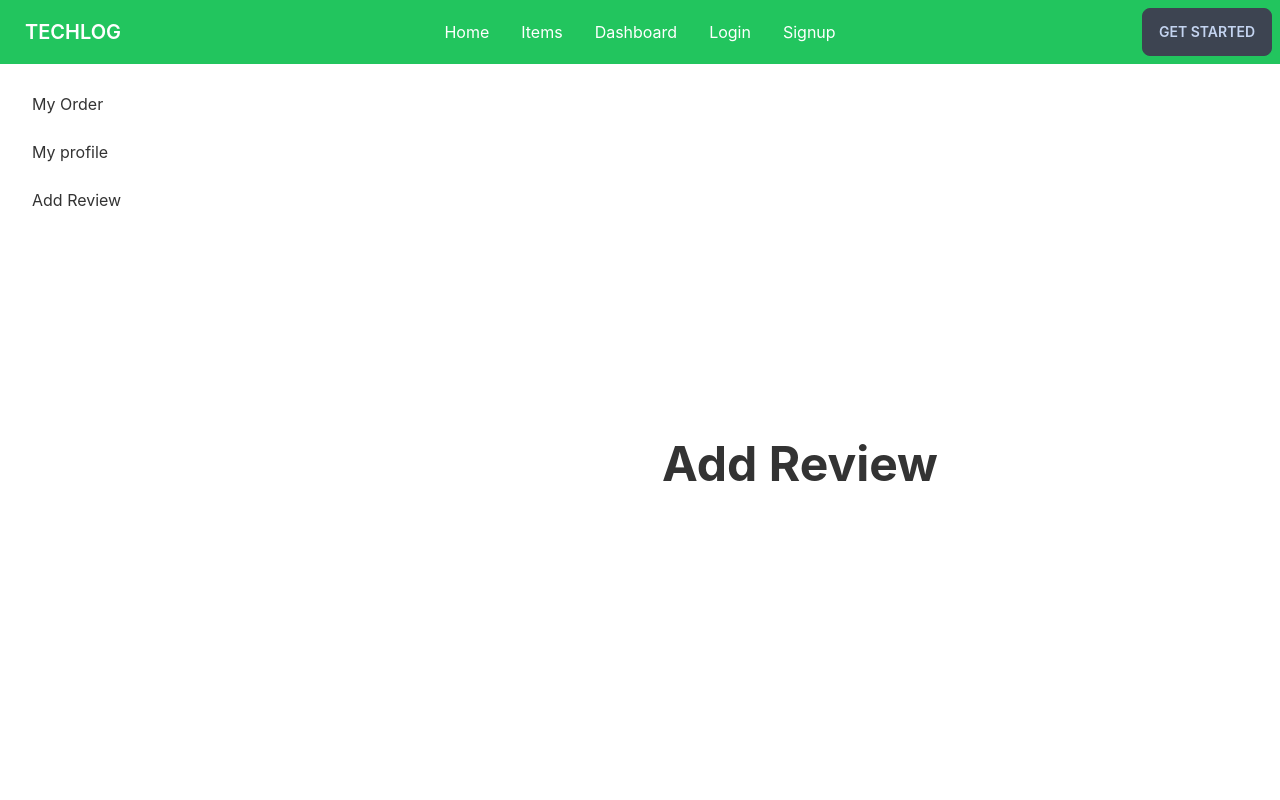
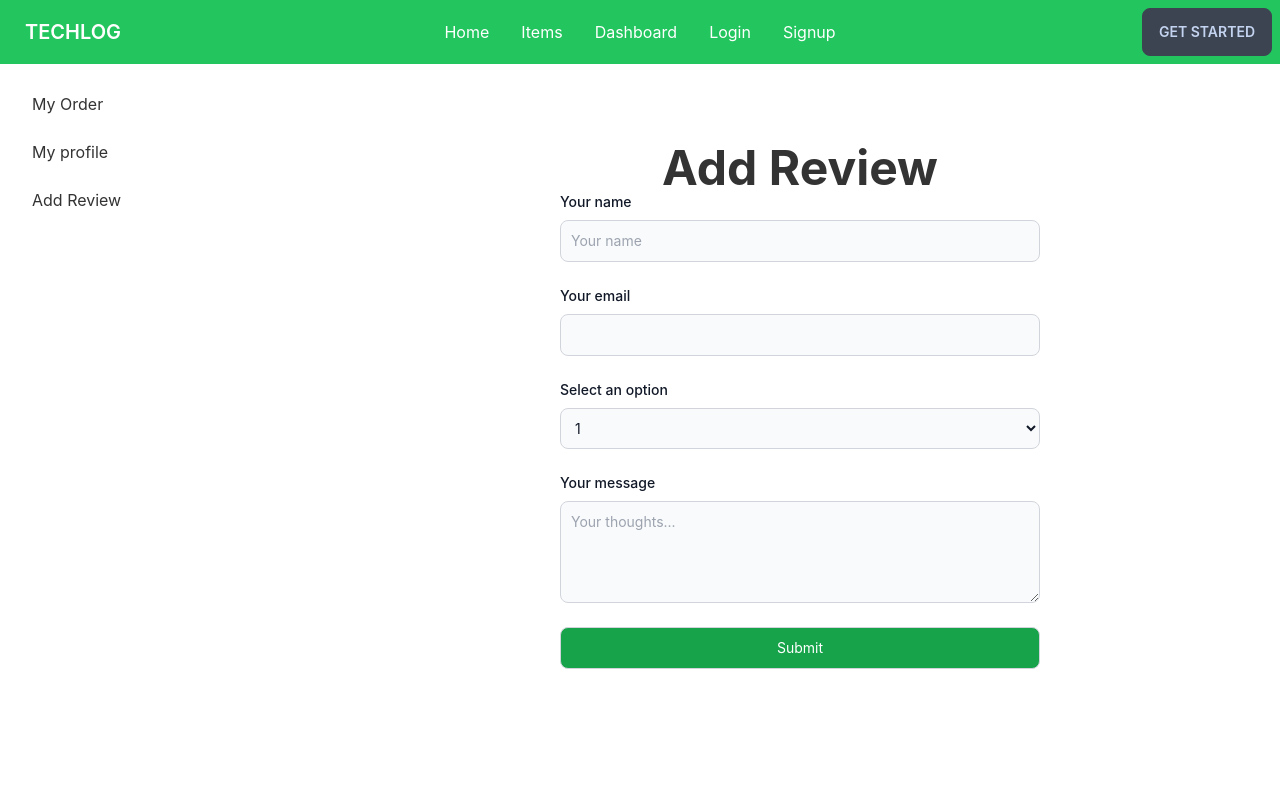
Before and after one commit to Enan1006/techlog-client, a React (Create React App) app: page /dashboard/add-review in a window 1280 px wide. Shown: the top 800 px of the page. Built offline with nearby package versions, Linux system fonts and the light colour scheme; no server answers.

Commit message:
add review added

```diff
--- a/package.json
+++ b/package.json
@@ -6,6 +6,7 @@
     "@testing-library/jest-dom": "^5.16.5",
     "@testing-library/react": "^13.3.0",
     "@testing-library/user-event": "^13.5.0",
+    "axios": "^0.27.2",
     "daisyui": "^2.24.0",
     "firebase": "^9.9.4",
     "react": "^18.2.0",
--- /dev/null
+++ b/src/Pages/AddReview/AddReview/AddReview.js
@@ -0,0 +1,11 @@
+import React from 'react';
+
+const AddReview = () => {
+    return (
+        <div>
+
+        </div>
+    );
+};
+
+export default AddReview;
--- a/src/Pages/Dashboard/AddReview/AddReview.js
+++ b/src/Pages/Dashboard/AddReview/AddReview.js
@@ -1,9 +1,61 @@
+import axios from 'axios';
 import React from 'react';
+import { useAuthState } from 'react-firebase-hooks/auth';
+import auth from '../../../firebase.init';
 
 const AddReview = () => {
+    const [user] = useAuthState(auth);
+    const handleSubmit = (event) => {
+        event.preventDefault();
+        const name = event.target.name.value;
+        const email = event.target.email.value;
+        const rating = event.target.rating.value;
+        const message = event.target.message.value;
+        console.log(name, email, rating, message);
+        axios.post('http://localhost:5000/reviews', {
+            name: name,
+            email: email,
+            rating: rating,
+            message: message,
+        })
+    }
     return (
-        <div>
+        <div className='my-20 w-1/2 mx-auto'>
             <h2 className='text-center text-grey-700 text-5xl font-bold'>Add Review</h2>
+            <div>
+                <form onSubmit={handleSubmit}>
+
+
+                    <div class="mb-6">
+                        <label for="name" class="block mb-2 text-sm font-medium text-gray-900 dark:text-gray-300">Your name</label>
+                        <input type="text" id="name" class="bg-gray-50 border border-gray-300 text-gray-900 text-sm rounded-lg focus:ring-blue-500 focus:border-blue-500 block w-full p-2.5 dark:bg-gray-700 dark:border-gray-600 dark:placeholder-gray-400 dark:text-white dark:focus:ring-blue-500 dark:focus:border-blue-500" placeholder="Your name" required />
+                    </div>
+                    <div class="mb-6">
+                        <label for="email" class="block mb-2 text-sm font-medium text-gray-900 dark:text-gray-300">Your email</label>
+                        <input type="email" id="email" class="bg-gray-50 border border-gray-300 text-gray-900 text-sm rounded-lg focus:ring-blue-500 focus:border-blue-500 block w-full p-2.5 dark:bg-gray-700 dark:border-gray-600 dark:placeholder-gray-400 dark:text-white dark:focus:ring-blue-500 dark:focus:border-blue-500" value={user?.email} readOnly disabled />
+                    </div>
+                    <div className='mb-6'>
+
+                        <label for="rating" class="block mb-2 text-sm font-medium text-gray-900 dark:text-gray-400">Select an option</label>
+                        <select id="rating" name='rating' class="bg-gray-50 border border-gray-300 text-gray-900 text-sm rounded-lg focus:ring-blue-500 focus:border-blue-500 block w-full p-2.5 dark:bg-gray-700 dark:border-gray-600 dark:placeholder-gray-400 dark:text-white dark:focus:ring-blue-500 dark:focus:border-blue-500">
+                            <option value="1">1</option>
+                            <option value="2">2</option>
+                            <option value="3">3</option>
+                            <option value="4">4</option>
+                            <option value="5">5</option>
+                        </select>
+
+                    </div>
+                    <div class="mb-6">
+
+                        <label for="message" class="block mb-2 text-sm font-medium text-gray-900 dark:text-gray-400">Your message</label>
+                        <textarea id="message" name='message' rows="4" class="block p-2.5 w-full text-sm text-gray-900 bg-gray-50 rounded-lg border border-gray-300 focus:ring-blue-500 focus:border-blue-500 dark:bg-gray-700 dark:border-gray-600 dark:placeholder-gray-400 dark:text-white dark:focus:ring-blue-500 dark:focus:border-blue-500" placeholder="Your thoughts..."></textarea>
+
+                    </div>
+                    <button type="submit" value="Submit" class="block p-2.5 w-full text-sm text-white bg-green-600 rounded-lg border border-gray-300 focus:ring-blue-500 focus:border-blue-500 dark:bg-gray-700 dark:border-gray-600 dark:placeholder-gray-400 dark:text-white dark:focus:ring-blue-500 dark:focus:border-blue-500">Submit</button>
+
+                </form>
+            </div>
         </div>
     );
 };
--- a/src/Pages/Dashboard/Dashboard/Dashboard.js
+++ b/src/Pages/Dashboard/Dashboard/Dashboard.js
@@ -6,7 +6,7 @@ const Dashboard = () => {
         <div>
             <div class="drawer drawer-mobile">
                 <input id="my-drawer-2" type="checkbox" class="drawer-toggle" />
-                <div class="drawer-content flex flex-col items-center justify-center">
+                <div class="drawer-content">
                     <Outlet />
                     <label for="my-drawer-2" class="btn btn-primary drawer-button lg:hidden">Open drawer</label>
 
--- a/src/Pages/Shared/Header/Header.js
+++ b/src/Pages/Shared/Header/Header.js
@@ -8,6 +8,7 @@ const Header = () => {
     const [user] = useAuthState(auth);
     const logout = () => {
         signOut(auth);
+        localStorage.removeItem('accessToken');
     };
     const menu = <div className='md:flex'>
         <li><Link to='/'>Home</Link></li>
--- a/src/Pages/Shared/Login/Login.js
+++ b/src/Pages/Shared/Login/Login.js
@@ -1,4 +1,4 @@
-import React from 'react';
+import React, { useEffect } from 'react';
 import { useForm } from "react-hook-form";
 import { useNavigate, useLocation, Link } from "react-router-dom";
 import { useSendPasswordResetEmail, useSignInWithEmailAndPassword, useSignInWithGoogle } from 'react-firebase-hooks/auth';
@@ -6,6 +6,7 @@ import auth from '../../../firebase.init';
 import { ToastContainer, toast } from 'react-toastify';
 import 'react-toastify/dist/ReactToastify.css';
 import Loader from '../Loader/Loader';
+import useToken from '../../../hooks/useToken';
 
 const Login = () => {
     const navigate = useNavigate();
@@ -20,11 +21,17 @@ const Login = () => {
     ] = useSignInWithEmailAndPassword(auth);
     const [signInWithGoogle, userGoogle, loadingGoogle, errorGoogle] = useSignInWithGoogle(auth);
 
+    const token = useToken(userEmail || userGoogle)
+
+    let from = location.state?.from?.pathname || "/";
+    useEffect(() => {
+        if (token) {
+            // navigate(from, { replace: true });
+        }
+    }, [token, from, navigate])
+
     if (loadingEmail || loadingGoogle) {
         return <Loader></Loader>;
-    }
-    let from = location.state?.from?.pathname || "/";
-    if (userEmail || userGoogle) {
     }
 
     const onSubmit = data => {
@@ -33,9 +40,6 @@ const Login = () => {
     };
     if (errorEmail || errorGoogle) {
         toast(`${errorEmail?.message || errorGoogle?.message}`)
-    }
-    if (userEmail || userGoogle) {
-        navigate(from, { replace: true });
     }
     return (
         <div>
--- a/src/Pages/Shared/Signup/Signup.js
+++ b/src/Pages/Shared/Signup/Signup.js
@@ -26,6 +26,7 @@ const Signup = () => {
     const [signInWithGoogle, userGoogle, loadingGoogle, errorGoogle] = useSignInWithGoogle(auth);
     const [updateProfile, updating, error] = useUpdateProfile(auth);
     const [token] = useToken(user || userGoogle);
+    console.log("TOKEN", token)
 
     if (loadingEmail || loadingGoogle || updating) {
         return <Loader></Loader>;
--- a/src/hooks/useToken.js
+++ b/src/hooks/useToken.js
@@ -1,3 +1,4 @@
+import axios from "axios";
 import { useEffect, useState } from "react"
 
 const useToken = user => {
@@ -5,21 +6,15 @@ const useToken = user => {
     useEffect(() => {
         const email = user?.user?.email;
         // const name = user?.user?.displayName;
-        const currentUser = { email: email };
         if (user) {
             const url = `http://localhost:5000/users/${email}`;
-            fetch(url, {
-                method: "PUT",
-                headers: {
-                    "Content- type": "application/json"
-                },
-                body: JSON.stringify(currentUser)
-            })
-                .then(Res => Res.json())
+            axios.put(url, { email: email })
                 .then(data => {
-                    console.log(data)
-                    // setToken(data)
-                })
+                    console.log("data inside", data);
+                    const accessToken = data.token;
+                    localStorage.setItem('accessToken', accessToken);
+                    setToken(accessToken)
+                });
         }
     }, [user]);
     return [user]
```
Also changed, not shown: 1 other file (tests, documents, lock files or other folders).
